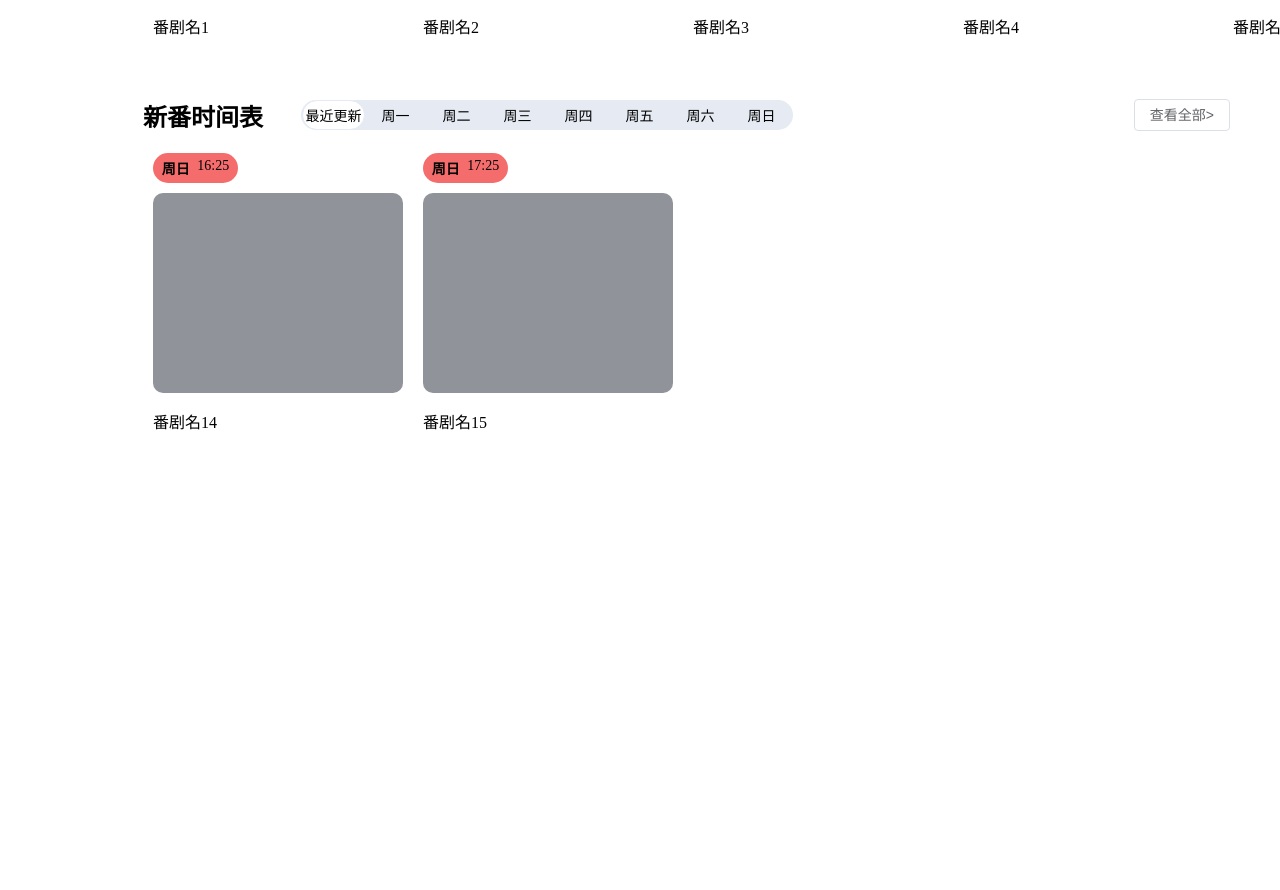
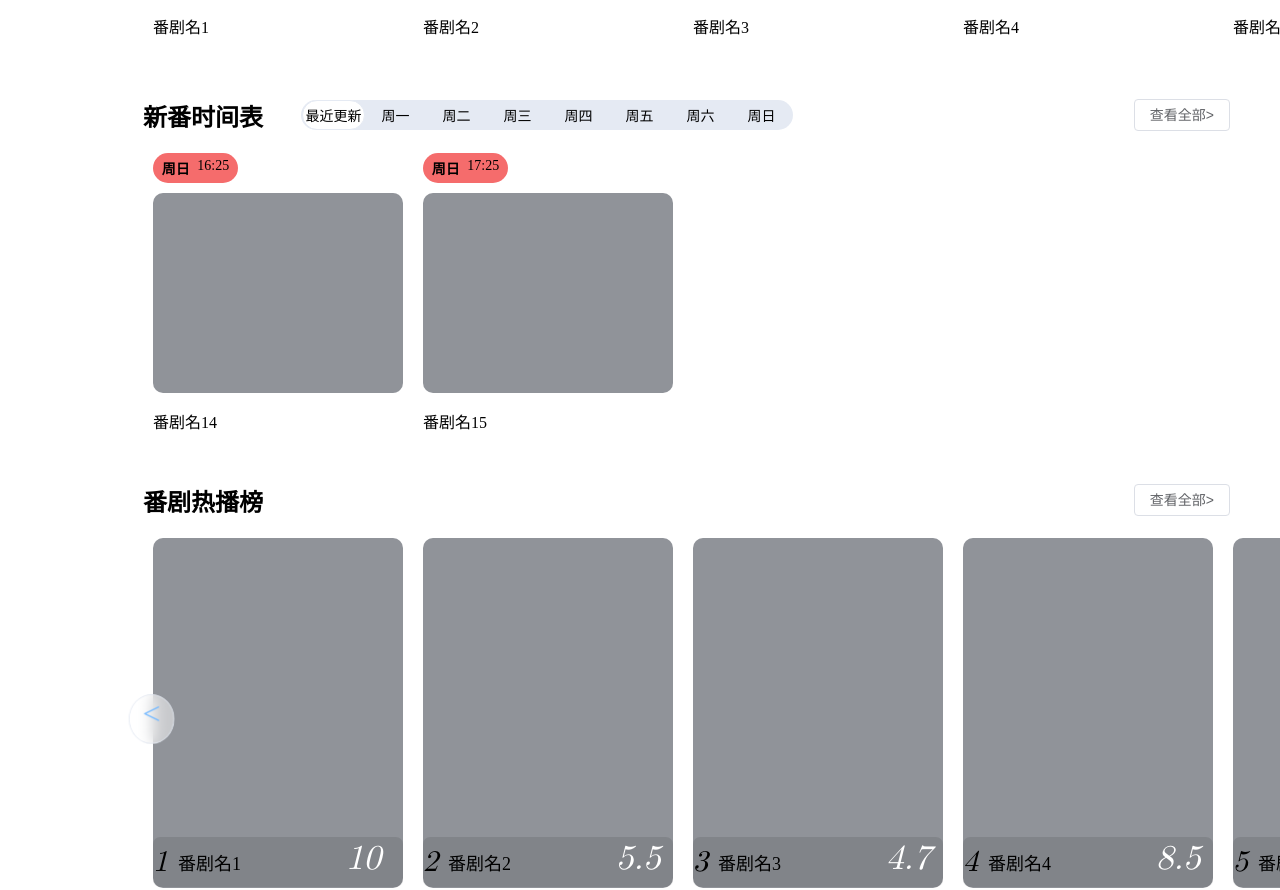
Before and after one commit to uchihaZS/bili_engraved, a Vue app: page /#/animeall in a window 1280 px wide. Shown: the part 1125-2015 px from the top of the page. Before the commit the page ends 1574 px from the top, so only its background shows below. Built offline with nearby package versions, Linux system fonts and the light colour scheme; the HTML template or start-up script is replaced by a standard one; what vuex-along would draw is missing.

Commit message:
番剧热播榜完成

```diff
--- a/src/components/DataCarousel.vue
+++ b/src/components/DataCarousel.vue
@@ -1,7 +1,12 @@
 <template>
   <div style="display: flex; position: absolute">
     <!-- 左箭头 -->
-    <div class="arrow left" @click="scroll(-1)">
+    <div
+      class="arrow left"
+      @click="scroll(-1)"
+      v-show="arrayData.length > 5"
+      :style="{ top: arrowTop }"
+    >
       <div class="arrowFont">&lt;</div>
     </div>
     <!-- 列表 -->
@@ -13,32 +18,46 @@
       >
         <div
           style="
-            width: 250px;
-            height: 200px;
             border-radius: 10px;
+            cursor: pointer;
             background-color: #909399;
           "
+          :style="{ width: picWidth, height: picHeight }"
+          class="toBlue"
         >
           <slot name="inPicture" v-bind="arrayData"></slot>
         </div>
-        <p>{{ arrayData.name }}</p>
+        <slot name="detailText" v-bind="arrayData">
+          <p style="cursor: pointer" class="toBlue">{{ arrayData.name }}</p>
+        </slot>
       </div>
     </div>
     <!-- 右箭头 -->
-    <div class="arrow right" @click="scroll(1)">
+    <div
+      class="arrow right"
+      @click="scroll(1)"
+      v-show="arrayData.length > 5"
+      :style="{ top: arrowTop }"
+    >
       <div class="arrowFont">&gt;</div>
     </div>
   </div>
 </template>
 
 <script>
-import { reactive, ref, toRefs, computed } from "vue";
+import { ref, computed } from "vue";
 export default {
   props: {
     arrayData: Array,
+    picWidth: String,
+    picHeight: String,
+    arrowTop: { type: String, default: "70px" },
   },
   setup(props) {
     let arrayData = props.arrayData;
+    let picWidth = props.picWidth;
+    let picHeight = props.picHeight;
+    let arrowTop = props.arrowTop;
     let startIndex = ref(0);
     let endIndex = ref(5);
     let displayedData = computed(() =>
@@ -57,6 +76,9 @@ export default {
 
     return {
       arrayData,
+      picHeight,
+      picWidth,
+      arrowTop,
       displayedData,
       scroll,
     };
@@ -81,14 +103,14 @@ export default {
   transform: scale(1); /* 放大的缩放比例 */
 }
 .left {
-  top: 70px;
+  // top: 70px;
   left: -20px;
   cursor: pointer;
 }
 
 .right {
   left: 1580px;
-  top: 70px;
+  // top: 70px;
   cursor: pointer;
 }
 .arrowFont {
@@ -96,4 +118,8 @@ export default {
   text-align: center;
   color: #79bbff;
 }
+
+.toBlue:hover {
+  color: #409eff;
+}
 </style>
--- a/src/views/AnimePage/AnimeAll.vue
+++ b/src/views/AnimePage/AnimeAll.vue
@@ -163,7 +163,12 @@
             </div>
             <!-- 数据轮播 -->
             <div>
-              <data-carousel :arrayData="mySub">
+              <data-carousel
+                :arrayData="mySub"
+                picHeight="200px"
+                picWidth="250px"
+                arrowTop="70px"
+              >
                 <template v-slot:inPicture="slotProps">
                   <div
                     style="
@@ -254,7 +259,11 @@
             </div>
             <div style="display: flex; position: absolute; margin-top: 20px">
               <!-- 左箭头 -->
-              <div class="arrow left" @click="scroll(-1)" v-show="arrayData.length>5">
+              <div
+                class="arrow left"
+                @click="scroll(-1)"
+                v-show="arrayData.length > 5"
+              >
                 <div class="arrowFont">&lt;</div>
               </div>
               <!-- 列表 -->
@@ -292,11 +301,12 @@
                       height: 200px;
                       border-radius: 10px;
                       background-color: #909399;
+                      cursor: pointer;
                     "
                   >
                     <slot name="inPicture" v-bind="arrayData"></slot>
                   </div>
-                  <p>{{ arrayData.name }}</p>
+                  <p style="cursor: pointer;" class="toBlue">{{ arrayData.name }}</p>
                 </div>
               </div>
               <!-- 周一 -->
@@ -333,11 +343,12 @@
                       height: 200px;
                       border-radius: 10px;
                       background-color: #909399;
+                      cursor: pointer;
                     "
                   >
                     <slot name="inPicture" v-bind="arrayData"></slot>
                   </div>
-                  <p>{{ arrayData.name }}</p>
+                  <p style="cursor: pointer;" class="toBlue">{{ arrayData.name }}</p>
                 </div>
               </div>
               <!-- 周二 -->
@@ -374,11 +385,12 @@
                       height: 200px;
                       border-radius: 10px;
                       background-color: #909399;
+                      cursor: pointer;
                     "
                   >
                     <slot name="inPicture" v-bind="arrayData"></slot>
                   </div>
-                  <p>{{ arrayData.name }}</p>
+                  <p style="cursor: pointer;" class="toBlue">{{ arrayData.name }}</p>
                 </div>
               </div>
               <!-- 周三 -->
@@ -415,11 +427,12 @@
                       height: 200px;
                       border-radius: 10px;
                       background-color: #909399;
+                      cursor: pointer;
                     "
                   >
                     <slot name="inPicture" v-bind="arrayData"></slot>
                   </div>
-                  <p>{{ arrayData.name }}</p>
+                  <p style="cursor: pointer;" class="toBlue">{{ arrayData.name }}</p>
                 </div>
               </div>
               <!-- 周四 -->
@@ -456,11 +469,12 @@
                       height: 200px;
                       border-radius: 10px;
                       background-color: #909399;
+                      cursor: pointer;
                     "
                   >
                     <slot name="inPicture" v-bind="arrayData"></slot>
                   </div>
-                  <p>{{ arrayData.name }}</p>
+                  <p style="cursor: pointer;" class="toBlue">{{ arrayData.name }}</p>
                 </div>
               </div>
               <!-- 周五 -->
@@ -497,11 +511,12 @@
                       height: 200px;
                       border-radius: 10px;
                       background-color: #909399;
+                      cursor: pointer;
                     "
                   >
                     <slot name="inPicture" v-bind="arrayData"></slot>
                   </div>
-                  <p>{{ arrayData.name }}</p>
+                  <p style="cursor: pointer;" class="toBlue">{{ arrayData.name }}</p>
                 </div>
               </div>
               <!-- 周六 -->
@@ -538,11 +553,12 @@
                       height: 200px;
                       border-radius: 10px;
                       background-color: #909399;
+                      cursor: pointer;
                     "
                   >
                     <slot name="inPicture" v-bind="arrayData"></slot>
                   </div>
-                  <p>{{ arrayData.name }}</p>
+                  <p style="cursor: pointer;" class="toBlue">{{ arrayData.name }}</p>
                 </div>
               </div>
               <!-- 周日 -->
@@ -579,21 +595,88 @@
                       height: 200px;
                       border-radius: 10px;
                       background-color: #909399;
+                      cursor: pointer;
                     "
                   >
                     <slot name="inPicture" v-bind="arrayData"></slot>
                   </div>
-                  <p>{{ arrayData.name }}</p>
+                  <p style="cursor: pointer;" class="toBlue">{{ arrayData.name }}</p>
                 </div>
               </div>
               <!-- 右箭头 -->
-              <div class="arrow right" @click="scroll(1)" v-show="arrayData.length>5">
+              <div
+                class="arrow right"
+                @click="scroll(1)"
+                v-show="arrayData.length > 5"
+              >
                 <div class="arrowFont">&gt;</div>
               </div>
             </div>
           </div>
           <!-- 番剧热播榜 -->
-          <div></div>
+          <div style="margin-top: 330px">
+            <div
+              style="
+                width: 100%;
+                display: flex;
+                justify-content: space-between;
+                align-items: center;
+              "
+            >
+              <h2>番剧热播榜</h2>
+              <el-button @click="toPerSub">查看全部></el-button>
+            </div>
+            <div>
+              <data-carousel
+                :arrayData="mySub"
+                picHeight="350px"
+                picWidth="250px"
+                arrowTop="150px"
+              >
+                <template v-slot:inPicture="slotProps">
+                  <div
+                    style="
+                      margin: 300px 0px 10px 193px;
+                      display: inline-block;
+                      font-size: 35px;
+                      color: white;
+                      font-family: math;
+                      font-style: oblique;
+                    "
+                  >
+                    {{ slotProps.score }}
+                  </div>
+                </template>
+                <template v-slot:detailText="slotProps">
+                  <div
+                    style="
+                      display: flex;
+                      height: 50px;
+                      border-radius: 7px;
+                      margin-top: -51px;
+                      align-items: center;
+                      background-color: rgb(0 0 0 / 10%);
+                      backdrop-filter: blur(-3px);
+                    "
+                  >
+                    <div
+                      style="
+                        font-size: 30px;
+                        color: black;
+                        font-family: math;
+                        font-style: oblique;
+                      "
+                    >
+                      {{ slotProps.rank }}
+                    </div>
+                    <div style="font-size: 18px; margin-left: 10px" class="toBlue">
+                      {{ slotProps.name }}
+                    </div>
+                  </div>
+                </template>
+              </data-carousel>
+            </div>
+          </div>
           <!-- 新热推荐 -->
           <div></div>
           <!-- 动画资讯 -->
@@ -675,6 +758,8 @@ export default {
         updateDay: "周一",
         updateTime: "01:25",
         bgColor: "#f78989",
+        score: 10,
+        rank: 1,
       },
       {
         name: "番剧名2",
@@ -683,6 +768,8 @@ export default {
         updateDay: "周一",
         updateTime: "02:25",
         bgColor: "#f78989",
+        score: 5.5,
+        rank: 2,
       },
       {
         name: "番剧名3",
@@ -691,6 +778,8 @@ export default {
         updateDay: "周一",
         updateTime: "08:25",
         bgColor: "#f78989",
+        score: 4.7,
+        rank: 3,
       },
       {
         name: "番剧名4",
@@ -699,6 +788,8 @@ export default {
         updateDay: "周一",
         updateTime: "17:25",
         bgColor: "#f78989",
+        score: 8.5,
+        rank: 4,
       },
       {
         name: "番剧名4-0",
@@ -707,6 +798,8 @@ export default {
         updateDay: "周一",
         updateTime: "17:25",
         bgColor: "#f78989",
+        score: 6.5,
+        rank: 5,
       },
       {
         name: "番剧名4-1",
@@ -715,6 +808,8 @@ export default {
         updateDay: "周一",
         updateTime: "17:25",
         bgColor: "#f78989",
+        score: 6.7,
+        rank: 6,
       },
       {
         name: "番剧名4-2",
@@ -723,6 +818,8 @@ export default {
         updateDay: "周一",
         updateTime: "17:25",
         bgColor: "#f78989",
+        score: 8.5,
+        rank: 7,
       },
       {
         name: "番剧名5",
@@ -731,6 +828,8 @@ export default {
         updateDay: "周二",
         updateTime: "01:25",
         bgColor: "#85ce61",
+        score: 8.6,
+        rank: 9,
       },
       {
         name: "番剧名6",
@@ -739,6 +838,8 @@ export default {
         updateDay: "周二",
         updateTime: "03:05",
         bgColor: "#85ce61",
+        score: 7.4,
+        rank: 8,
       },
       {
         name: "番剧名7",
@@ -747,6 +848,8 @@ export default {
         updateDay: "周三",
         updateTime: "18:35",
         bgColor: "#66b1ff",
+        score: 9.0,
+        rank: 10,
       },
       {
         name: "番剧名8",
@@ -755,6 +858,8 @@ export default {
         updateDay: "周四",
         updateTime: "00:25",
         bgColor: "#ebb563",
+        score: 3.4,
+        rank: 11,
       },
       {
         name: "番剧名9",
@@ -763,6 +868,8 @@ export default {
         updateDay: "周四",
         updateTime: "10:45",
         bgColor: "#ebb563",
+        score: 9.9,
+        rank: 12,
       },
       {
         name: "番剧名10",
@@ -771,6 +878,8 @@ export default {
         updateDay: "周五",
         updateTime: "09:15",
         bgColor: "#67C23A",
+        score: 8.9,
+        rank: 13,
       },
       {
         name: "番剧名11",
@@ -779,6 +888,8 @@ export default {
         updateDay: "周五",
         updateTime: "12:35",
         bgColor: "#67C23A",
+        score: 9.8,
+        rank: 14,
       },
       {
         name: "番剧名12",
@@ -787,6 +898,8 @@ export default {
         updateDay: "周五",
         updateTime: "13:25",
         bgColor: "#67C23A",
+        score: 9.7,
+        rank: 15,
       },
       {
         name: "番剧名13",
@@ -795,6 +908,8 @@ export default {
         updateDay: "周六",
         updateTime: "08:25",
         bgColor: "#409EFF",
+        score: 8.8,
+        rank: 16,
       },
       {
         name: "番剧名14",
@@ -803,6 +918,8 @@ export default {
         updateDay: "周日",
         updateTime: "16:25",
         bgColor: "#F56C6C",
+        score: 2.5,
+        rank: 17,
       },
       {
         name: "番剧名15",
@@ -811,6 +928,8 @@ export default {
         updateDay: "周日",
         updateTime: "17:25",
         bgColor: "#F56C6C",
+        score: 10,
+        rank: 18,
       },
     ]);
     let timeUL = reactive({
@@ -870,7 +989,6 @@ export default {
         } else if (index == 0) {
           let lastUpdate = timeUL.filteredDataByDay(timeUL.today);
           timeUL.arrayData = lastUpdate;
-
         }
       },
 
@@ -935,15 +1053,15 @@ export default {
     });
 
     onMounted(() => {
-      timeUL.arrayData=mySub
+      timeUL.arrayData = mySub;
       timeUL.handleItemClick(0);
 
       // console.log(timeUL.arrayData,mySub,timeUL.displayedData)
     });
 
-    onBeforeMount(()=>{
+    onBeforeMount(() => {
       timeUL.today = getTime().weekDay_ZH;
-    })
+    });
 
     return {
       goToPage,
```
